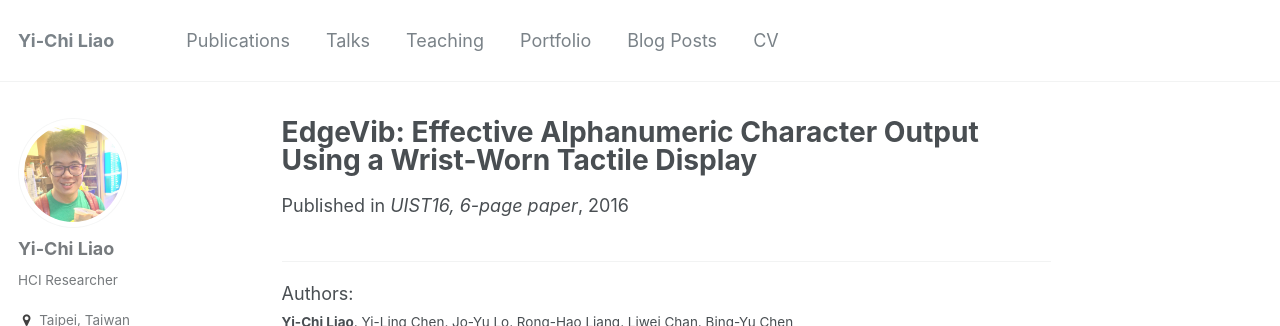
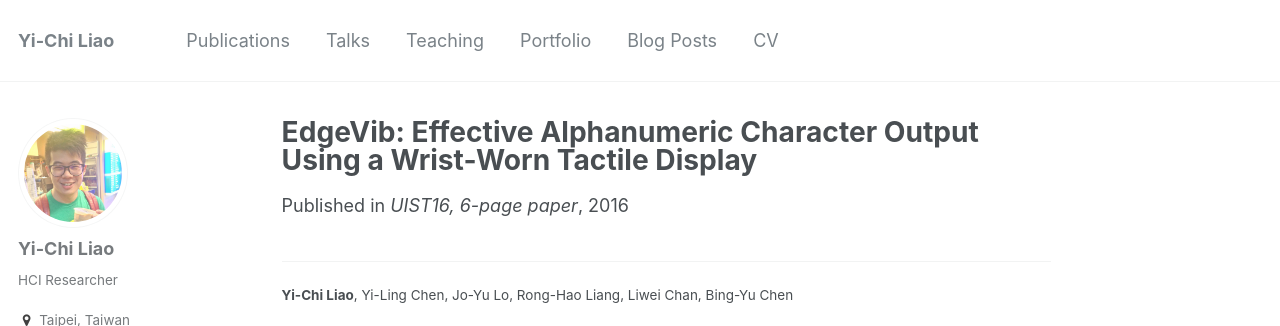
Before and after one commit to yichiliao/yichiliao.github.io, a Jekyll site: the page built from _publications/2016-10-16-edgevib.md, in a window 1280 px wide and 900 px high, cut to the strip 0-326 px from the top of the window. Built offline with Jekyll 4.4.1, drawn with Linux system fonts in a browser that asks for light colours.

Commit message:
publication page

```diff
--- a/_publications/2016-10-16-edgevib.md
+++ b/_publications/2016-10-16-edgevib.md
@@ -9,14 +9,13 @@
 ---
 
 ------
-Authors:<br>
+
 <small>**Yi-Chi Liao**, Yi-Ling Chen, Jo-Yu Lo, Rong-Hao Liang, Liwei Chan, Bing-Yu Chen
 <br></small>
 
 <iframe width="560" height="315" src="https://www.youtube.com/embed/Q_2owlSeDg4" frameborder="0" allowfullscreen></iframe>
 
 
-
-This paper presents EdgeVib, a system of spatiotemporal vibration patterns for delivering alphanumeric characters on wrist-worn vibrotactile displays. We first investigated spatiotemporal pattern delivery through a watch-back tactile display by performing a series of user studies. The results reveal that employing a 2×2 vibrotactile array is more effective than employing a 3×3 one, because the lower-resolution array creates clearer tactile sensations in less time consumption. We then deployed EdgeWrite patterns on a 2×2 vibrotactile array to determine any difficulties of delivering alphanumerical characters, and then modified the unistroke patterns into multistroke EdgeVib ones on the basis of the findings. The results of a 24-participant user study reveal that the recognition rates of the modified multistroke patterns were significantly higher than the original unistroke ones in both alphabet (85.9% vs. 70.7%) and digits (88.6% vs. 78.5%) delivery, and a further study indicated that the techniques can be generalized to deliver two-character compound messages with recognition rates higher than 83.3%. The guidelines derived from our study can be used for designing watch-back tactile displays for alphanumeric character output.
+<small>This paper presents EdgeVib, a system of spatiotemporal vibration patterns for delivering alphanumeric characters on wrist-worn vibrotactile displays. We first investigated spatiotemporal pattern delivery through a watch-back tactile display by performing a series of user studies. The results reveal that employing a 2×2 vibrotactile array is more effective than employing a 3×3 one, because the lower-resolution array creates clearer tactile sensations in less time consumption. We then deployed EdgeWrite patterns on a 2×2 vibrotactile array to determine any difficulties of delivering alphanumerical characters, and then modified the unistroke patterns into multistroke EdgeVib ones on the basis of the findings. The results of a 24-participant user study reveal that the recognition rates of the modified multistroke patterns were significantly higher than the original unistroke ones in both alphabet (85.9% vs. 70.7%) and digits (88.6% vs. 78.5%) delivery, and a further study indicated that the techniques can be generalized to deliver two-character compound messages with recognition rates higher than 83.3%. The guidelines derived from our study can be used for designing watch-back tactile displays for alphanumeric character output.</small>
 
 [Download paper here](http://yichiliao.github.io/files/edgevib_uist16.pdf)
```
